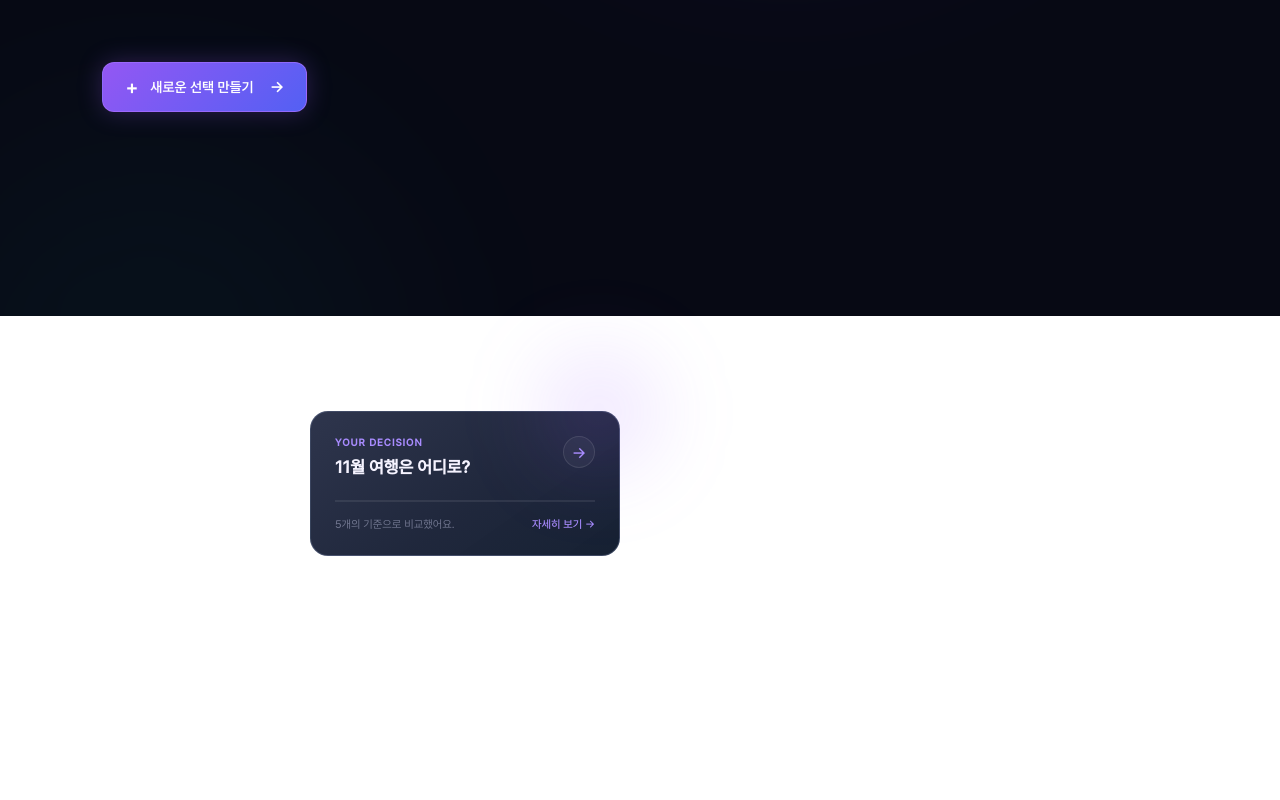
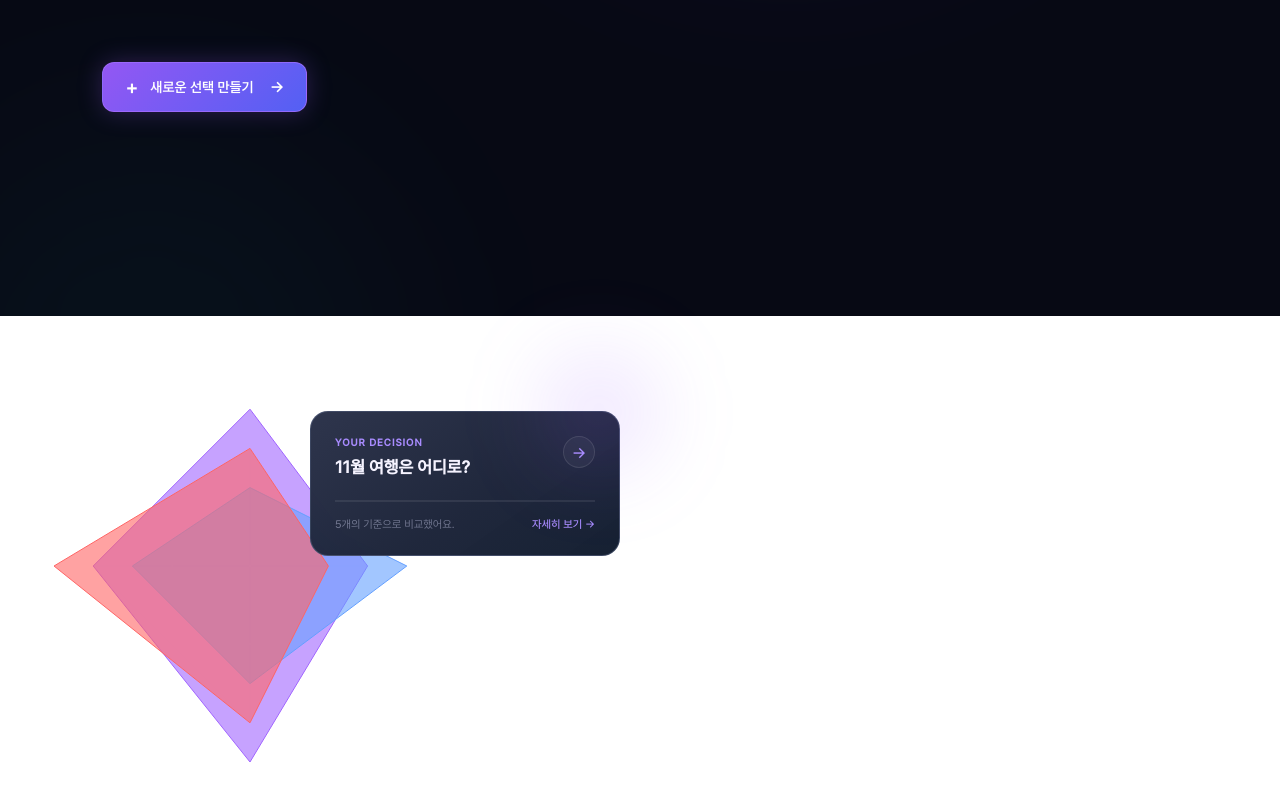
Before and after one commit to ujini7833-droid/WhatIf, a React (Vite) app: page / in a window 1280 px wide. Shown: the part 444-1244 px from the top of the page. Built offline with nearby package versions, Linux system fonts and the light colour scheme.

Commit message:
feat: RadarChart.css 추가 (#3)

```diff
--- a/src/App.tsx
+++ b/src/App.tsx
@@ -1,12 +1,14 @@
 import './App.css'
 import Hero from './components/home/Hero/Hero'
 import DecisionPreview from './components/home/Hero/DecisionPreview'
+import RadarChart from './components/home/Hero/RadarChart'
 
 function App() {
   return (
     <>
     <Hero />
     <DecisionPreview />
+    <RadarChart />
     </>
   )
 }
--- a/src/components/home/Hero/DecisionPreview.tsx
+++ b/src/components/home/Hero/DecisionPreview.tsx
@@ -1,4 +1,4 @@
-// import RadarChart from './RadarChart';
+import RadarChart from './RadarChart';
 // import RankingItem from './RankingItem';
 import './DecisionPreview.css';
 /*
@@ -18,9 +18,9 @@ const rankings: Ranking[] = [
 const DecisionPreview = () => {
     return (
         <div className="decision-preview">
-            {/* <div className="decision-preview-chart">
+            <div className="decision-preview-chart">
                 <RadarChart />
-            </div> */}
+            </div>
 
             <div className="decision-preview-card">
                 <div className="decision-preview-header">
--- /dev/null
+++ b/src/components/home/Hero/RadarChart.css
@@ -0,0 +1,25 @@
+.radar-chart {
+    width: 100%;
+    height: 100%;
+    position: relative;
+}
+
+.radar-chart .recharts-polar-grid-concentric-polygon {
+    fill: none;
+    stroke: rgba(255, 255, 255, 0.08);
+}
+
+.radar-chart .recharts-polar-grid-angle {
+    stroke: rgba(255, 255, 255, 0.08);
+}
+
+.radar-chart .recharts-polar-angle-axis-tick-value {
+    fill: #8589a3;
+    font-family: 'Pretendard-Medium', sans-serif;
+    font-size: 11px;
+}
+
+.radar-chart .recharts-radar-polygon {
+    filter: drop-shadow(0px 0px 20px rgba(155, 92, 255, 0.18));
+    stroke: #9b5cff;
+}
--- a/src/components/home/Hero/RadarChart.tsx
+++ b/src/components/home/Hero/RadarChart.tsx
@@ -1,4 +1,5 @@
 import { PolarGrid, PolarAngleAxis, PolarRadiusAxis, Radar, RadarChart as RechartsRadarChart, ResponsiveContainer } from "recharts";
+import './DecisionPreview.css';
 
 const data = [
     {
```
